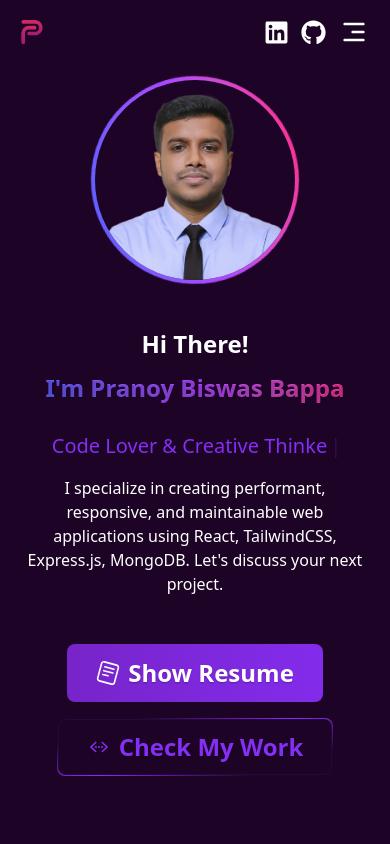
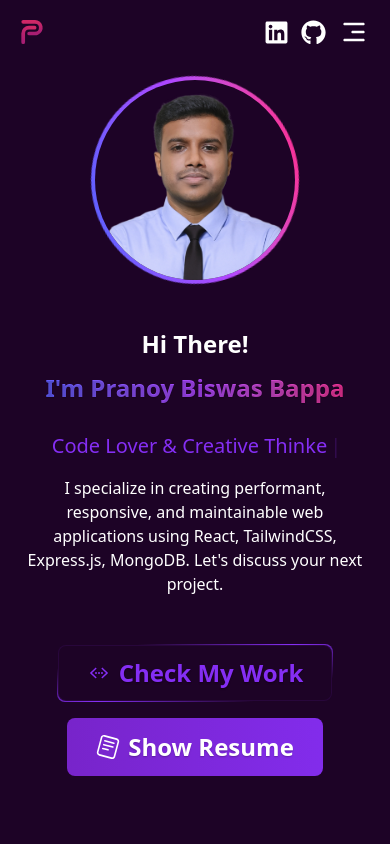
Before and after one commit to impranoybiswas/Portfolio, a Next.js app: page / in a window 390 px wide. Shown: the top 844 px of the page. Built offline with nearby package versions, Linux system fonts and the light colour scheme.

Commit message:
project card hover glow done

```diff
--- a/app/components/HeroText.tsx
+++ b/app/components/HeroText.tsx
@@ -39,7 +39,7 @@ export default function HeroText() {
         applications using React, TailwindCSS, Express.js, MongoDB. Let&apos;s
         discuss your next project.
       </p>
-      <div className="flex flex-col lg:flex-row justify-center items-center gap-4 mt-12">
+      <div className="flex flex-col-reverse lg:flex-row justify-center items-center gap-4 mt-12">
         <a href={resumeLink} target="_blank">
           <Button
             isOutline={false}
--- a/app/components/ProjectCard.tsx
+++ b/app/components/ProjectCard.tsx
@@ -29,14 +29,37 @@ interface ProjectCardProps {
 export default function ProjectCard({ project }: ProjectCardProps) {
   const { name, image, description, stack, live, github } = project;
 
+  const handleMouseMove = (e: React.MouseEvent<HTMLDivElement, MouseEvent>) => {
+
+    const rect = e.currentTarget.getBoundingClientRect();
+    const x = e.clientX - rect.left;
+    const y = e.clientY - rect.top;
+
+    e.currentTarget.style.background = `radial-gradient(circle at ${x}px ${y}px,  #7522c2, #260a2e, #260a2e)`;
+
+    e.currentTarget.style.border = "none";
+  };
+
+  const handleMouseLeave = (
+    e: React.MouseEvent<HTMLDivElement, MouseEvent>
+  ) => {
+
+    e.currentTarget.style.background = "#260a2e";
+    e.currentTarget.style.border = "1px solid #852ef430";
+  };
+
   return (
     <div
       data-aos="fade-in"
       data-aos-delay="200"
-      className="bg-accent rounded-2xl shadow-md p-6 md:p-10 flex flex-col md:flex-row gap-8 border border-primary/20"
+      onMouseMove={handleMouseMove}
+      onMouseLeave={handleMouseLeave}
+      className="card-overlay flex justify-center items-center p-[1px] bg-accent border border-primary/30 rounded-2xl shadow-md group"
     >
+      <div className="flex flex-col md:flex-row gap-8 p-6 md:p-10 bg-accent/85 rounded-2xl group-hover:border group-hover:border-transparent">
+
           {/* Image Section */}
-      <div className="md:w-1/2 w-full overflow-y-scroll h-64 shadow-lg rounded-lg">
+          <div className="md:w-1/2 w-full overflow-y-scroll h-72 shadow-lg rounded-lg">
             <div className="w-full h-auto relative ">
               <Image
                 src={image}
@@ -86,5 +109,7 @@ export default function ProjectCard({ project }: ProjectCardProps) {
             </div>
           </div>
         </div>
+
+    </div>
   );
 }
--- a/app/custom.css
+++ b/app/custom.css
@@ -40,22 +40,3 @@
     }
   }
 }
-
-
-/* Scrollbar track */
-::-webkit-scrollbar {
-  width: 10px;
-}
-
-/* Scrollbar thumb */
-::-webkit-scrollbar-thumb {
-  background-color: #4f46e5; /* Indigo-600 */
-  border-radius: 6px;
-  border: 2px solid transparent;
-  background-clip: content-box;
-}
-
-/* Scrollbar track background */
-::-webkit-scrollbar-track {
-  background-color: #f1f1f1;
-}
--- a/app/layout.tsx
+++ b/app/layout.tsx
@@ -32,7 +32,7 @@ export default function RootLayout({
 }>) {
   return (
     <html lang="en" className="scroll-smooth">
-      <body className={`${poppins.variable} antialiased overflow-x-hidden`}>
+      <body className={`${poppins.variable} antialiased`}>
         <ThemeProvider>
           <ScrollProvider>
             <AOSInit />
--- a/app/layouts/Projects.tsx
+++ b/app/layouts/Projects.tsx
@@ -145,6 +145,7 @@ export default function Projects() {
       ],
     },
   ];
+
   return (
     <Section
       name="projects"
--- a/app/test/page.tsx
+++ /dev/null
@@ -1,64 +0,0 @@
-"use client";
-
-import ThemeToggler from "../components/ThemeToggler";
-
-export default function Text() {
-  const contents = ["hello", "world", "glow", "tailwind"];
-
-  const handleMouseMove = (e: React.MouseEvent<HTMLDivElement, MouseEvent>) => {
-    const inner = e.currentTarget.querySelector(".inner") as HTMLDivElement;
-    const rect = e.currentTarget.getBoundingClientRect();
-    const x = e.clientX - rect.left;
-    const y = e.clientY - rect.top;
-
-    if (inner) {
-      inner.style.background = `radial-gradient(circle at ${x}px ${y}px, rgba(34,211,238,0.15), #1f2937)`;
-      inner.style.border = ".5px solid #22d3ee";
-    }
-  };
-
-  const handleMouseLeave = (
-    e: React.MouseEvent<HTMLDivElement, MouseEvent>
-  ) => {
-    const inner = e.currentTarget.querySelector(".inner") as HTMLDivElement;
-    if (inner) {
-      inner.style.background = "";
-      inner.style.border = "1px solid transparent";
-    }
-  };
-
-  return (
-    <section className="min-h-screen w-full flex justify-center items-center gap-20">
-      <div className="flex flex-col gap-6">
-        {contents.map((content, index) => (
-          <div
-            key={index}
-            onMouseMove={handleMouseMove}
-            onMouseLeave={handleMouseLeave}
-            className="w-80 h-16 flex justify-center items-center relative rounded-md overflow-hidden
-            transition-all duration-500 ease-in-out hover:scale-98 cursor-pointer p-[2px]"
-          >
-            <div
-              className="inner bg-gray-800 w-full h-full rounded-md
-              text-cyan-300 flex items-center justify-center font-semibold
-              transition-all duration-300 ease-in-out"
-            >
-              {content}
-            </div>
-          </div>
-        ))}
-      </div>
-
-      <div className="flex flex-col gap-6">
-      <div className="bg-primary p-5">HELLO</div>
-      <div className="bg-secondary p-5">HELLO</div>
-      <div className="bg-accent p-5">HELLO</div>
-      <div className="bg-gradient-to-l to-secondary from-primary p-5">HELLO</div>
-      </div>
-
-      <div>
-        <ThemeToggler />
-      </div>
-    </section>
-  );
-}
```
Lines whose indentation alone changed are shown as unchanged.
